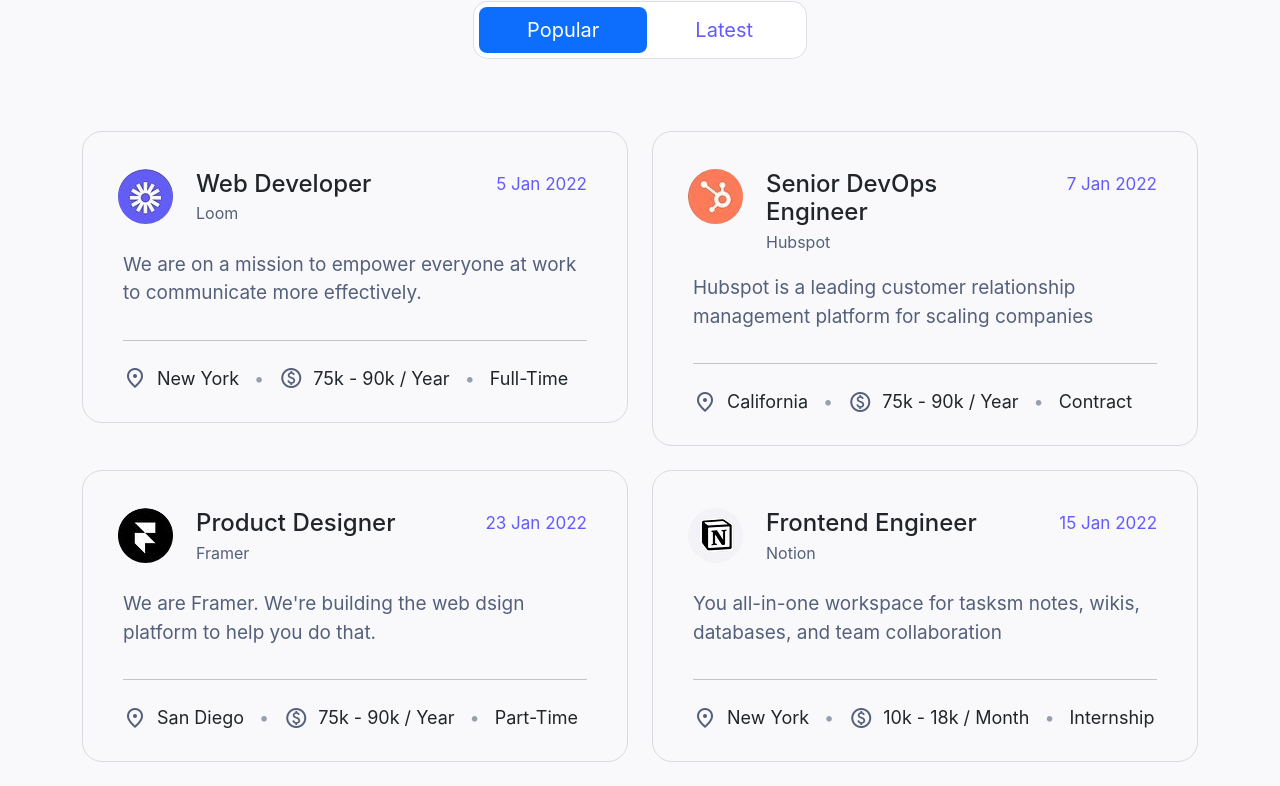
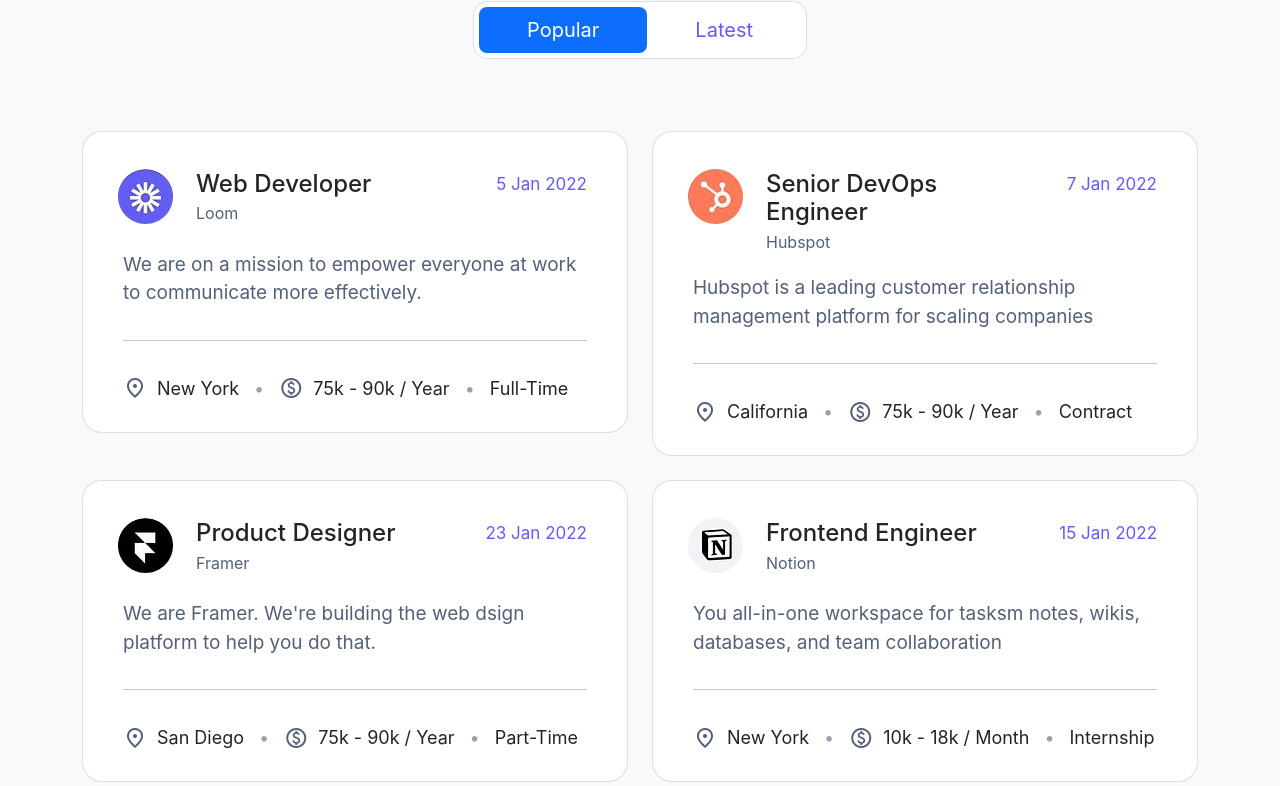
Before and after one commit to Yasela-dissanayake/hirace-job, a React (Create React App) app: page / in a window 1280 px wide. Shown: the part 3509-4295 px from the top of the page. Built offline with nearby package versions, Linux system fonts and the light colour scheme.

Commit message:
fix:small changes

```diff
--- a/src/components/TabCard.module.css
+++ b/src/components/TabCard.module.css
@@ -2,6 +2,7 @@
   border: solid 1.5px rgba(85, 96, 124, 0.2);
   border-radius: 20px;
   padding: 30px 40px;
+  background-color: white;
 }
 
 .tabCardArrowCol {
@@ -44,6 +45,7 @@
   display: flex;
   align-items: center;
   font-size: 18px;
+  margin-top: 10px;
 }
 
 .tabCardSmallIcon {
```
